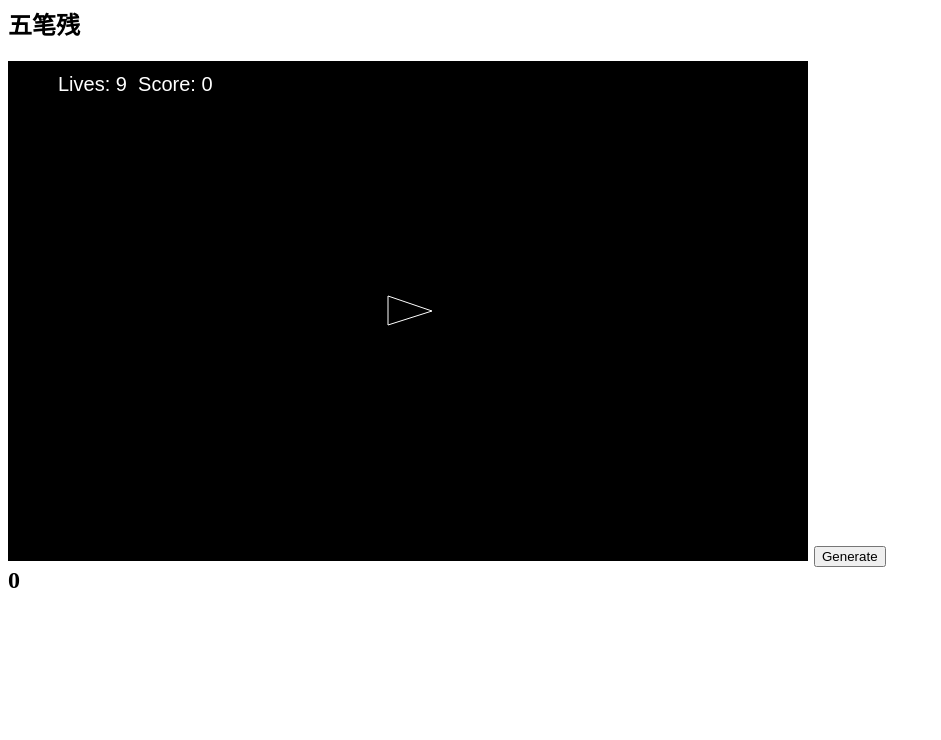
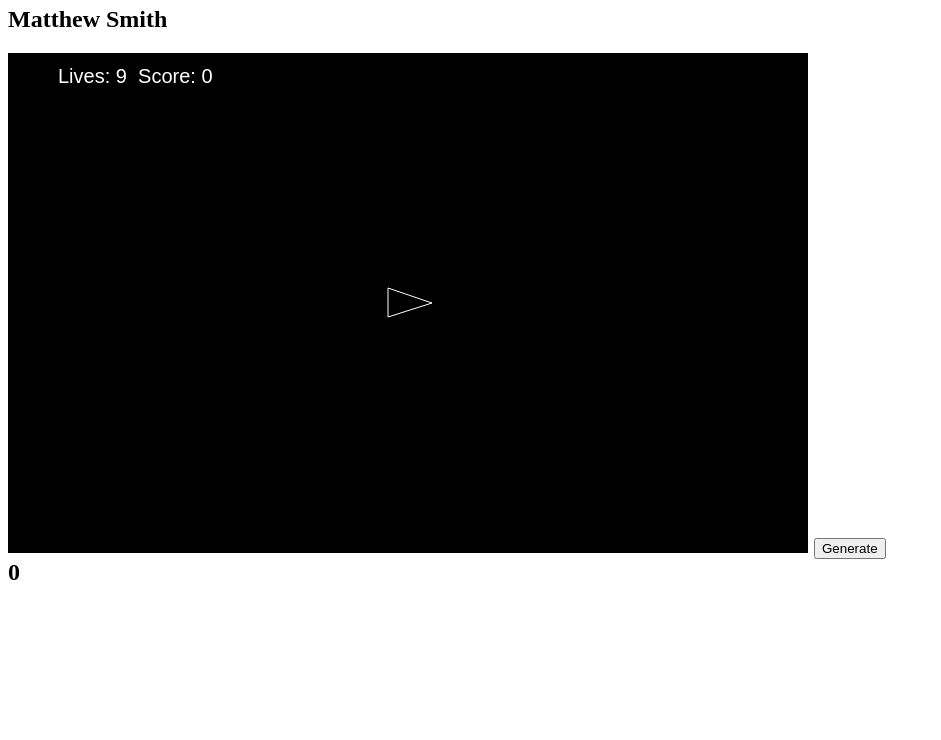
Before and after one commit to MatthewSmithPhysics/WubiBuster, a plain HTML site: page index.html in a window 1280 px wide. Shown: the part 60-800 px from the top of the page, without its empty margins (0-941 px from the left). Drawn offline with Linux system fonts and the light colour scheme.

Commit message:
Updated index.html
Added author name

```diff
--- a/index.html
+++ b/index.html
@@ -7,7 +7,7 @@
 	</head>
 	<body>
 		<h1> WUBI BUSTER <h1>
-		<h2> 五笔残 <h2>
+		<h2> Matthew Smith <h2>
 		<canvas id = "mainCanvas" width = "800" height = "500">
 		</canvas>
 		<button onclick = "generate()"> Generate </button>
```
